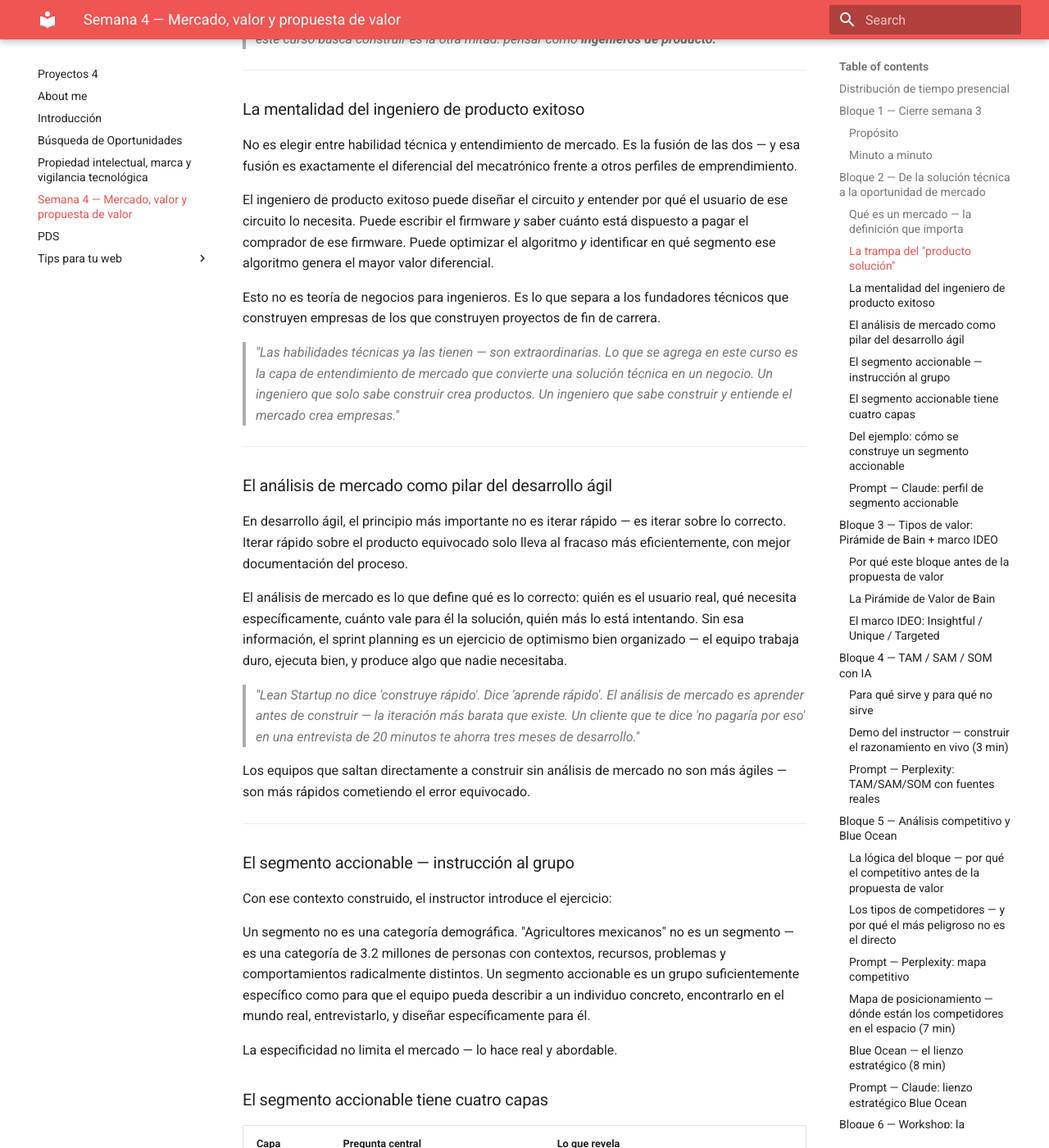
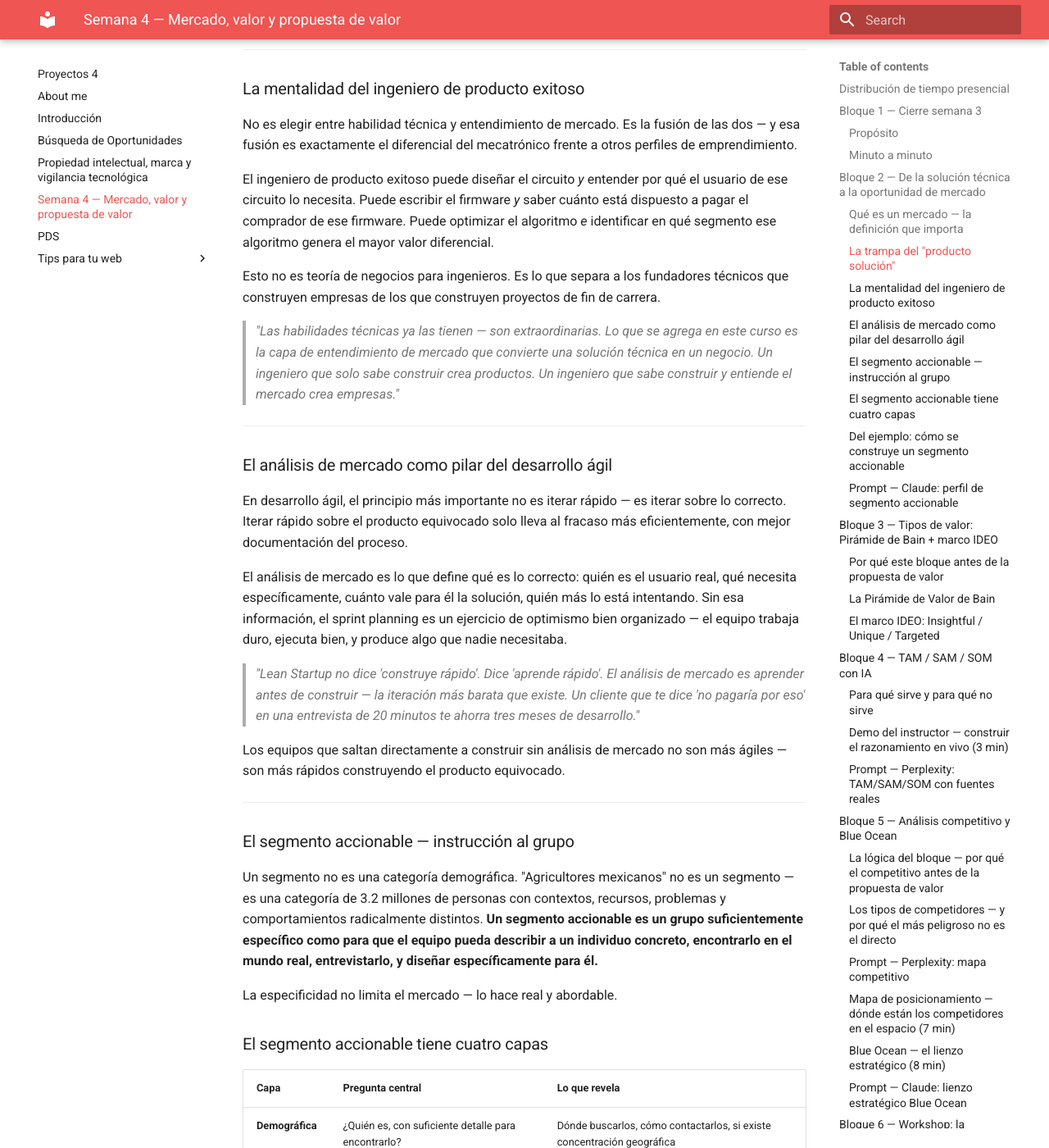
Before and after one commit to Aristarco/Proyectos4, an MkDocs documentation site: the page built from docs/semana4.md, in a window 1280 px wide and 1400 px high, scrolled down 4157 px. Shown: the whole window at 82% size. Built offline with MkDocs 1.6.1 and Material for MkDocs 9.7.7, drawn with Linux system fonts in a browser that asks for light colours; some of the changed text lies outside the part shown.

Commit message:
Update semana4.md

```diff
--- a/docs/semana4.md
+++ b/docs/semana4.md
@@ -109,7 +109,7 @@
 
 > *"Philip Kotler define el mercado como el conjunto de compradores reales y potenciales de un producto o servicio. Esos compradores comparten una necesidad o deseo que puede satisfacerse mediante una relación de intercambio."*
 
-La palabra que el instructor subraya es **compradores** — no usuarios, no personas interesadas, no personas con el problema. Compradores: gente dispuesta a dar algo a cambio de una solución.
+**Compradores: gente dispuesta a dar algo a cambio de una solución.**
 
 Esta distinción no es semántica. Un equipo puede tener miles de usuarios potenciales y cero mercado si nadie está dispuesto a pagar. Y al revés: un mercado pequeño con disposición real de pago puede sostener un negocio perfectamente viable.
 
@@ -137,7 +137,7 @@
 
 No es elegir entre habilidad técnica y entendimiento de mercado. Es la fusión de las dos — y esa fusión es exactamente el diferencial del mecatrónico frente a otros perfiles de emprendimiento.
 
-El ingeniero de producto exitoso puede diseñar el circuito *y* entender por qué el usuario de ese circuito lo necesita. Puede escribir el firmware *y* saber cuánto está dispuesto a pagar el comprador de ese firmware. Puede optimizar el algoritmo *y* identificar en qué segmento ese algoritmo genera el mayor valor diferencial.
+El ingeniero de producto exitoso puede diseñar el circuito *y* entender por qué el usuario de ese circuito lo necesita. Puede escribir el firmware *y* saber cuánto está dispuesto a pagar el comprador de ese firmware. Puede optimizar el algoritmo *e* identificar en qué segmento ese algoritmo genera el mayor valor diferencial.
 
 Esto no es teoría de negocios para ingenieros. Es lo que separa a los fundadores técnicos que construyen empresas de los que construyen proyectos de fin de carrera.
 
@@ -153,15 +153,14 @@
 
 > *"Lean Startup no dice 'construye rápido'. Dice 'aprende rápido'. El análisis de mercado es aprender antes de construir — la iteración más barata que existe. Un cliente que te dice 'no pagaría por eso' en una entrevista de 20 minutos te ahorra tres meses de desarrollo."*
 
-Los equipos que saltan directamente a construir sin análisis de mercado no son más ágiles — son más rápidos cometiendo el error equivocado.
+Los equipos que saltan directamente a construir sin análisis de mercado no son más ágiles — son más rápidos construyendo el producto equivocado.
 
 ---
 
 ### El segmento accionable — instrucción al grupo
 
-Con ese contexto construido, el instructor introduce el ejercicio:
 
-Un segmento no es una categoría demográfica. "Agricultores mexicanos" no es un segmento — es una categoría de 3.2 millones de personas con contextos, recursos, problemas y comportamientos radicalmente distintos. Un segmento accionable es un grupo suficientemente específico como para que el equipo pueda describir a un individuo concreto, encontrarlo en el mundo real, entrevistarlo, y diseñar específicamente para él.
+Un segmento no es una categoría demográfica. "Agricultores mexicanos" no es un segmento — es una categoría de 3.2 millones de personas con contextos, recursos, problemas y comportamientos radicalmente distintos. **Un segmento accionable es un grupo suficientemente específico como para que el equipo pueda describir a un individuo concreto, encontrarlo en el mundo real, entrevistarlo, y diseñar específicamente para él.**
 
 La especificidad no limita el mercado — lo hace real y abordable.
 
@@ -186,50 +185,48 @@
 
 Esa oración describe a una persona que se puede encontrar en la agrotienda de Tehuacán un martes por la mañana, a quien se puede entrevistar en 20 minutos, y para quien se puede diseñar con precisión.
 
-El instructor muestra el perfil completo en las cuatro capas para que el grupo entienda qué nivel de detalle se espera en el ejercicio:
 
 === "Perfil del agricultor de invernadero"
 
-    **CAPA 1 — DEMOGRÁFICA**
+  **CAPA 1 — DEMOGRÁFICA**
     - Productor de jitomate en invernadero · Tehuacán y corredor hacia Izúcar de Matamoros, Puebla
     - 38–55 años · Operación propia o familiar, no corporativa
     - 0.5 a 3 hectáreas · 5–20 jornaleros por temporada
     - Riego por goteo instalado (tiene infraestructura), sin automatización de monitoreo
     - Acceso a smartphone · usa WhatsApp diariamente
 
-    **CAPA 2 — CONDUCTUAL**
+  **CAPA 2 — CONDUCTUAL**
     - Revisa la humedad del suelo caminando el invernadero cada mañana — toca la tierra con la mano o usa tensiómetro analógico si tiene
     - Decide cuándo regar basado en apariencia de la planta y experiencia propia ("se ve seca")
     - Registra el riego en una libreta o de memoria — raramente en app
     - Cuando hay un problema de riego ya visible (planta estresada, fruto deforme) el daño ya ocurrió — interviene tarde
     - Llama a su agrónomo de confianza 1–2 veces por ciclo, no más por costo
 
-    **CAPA 3 — PSICOGRÁFICA**
+  **CAPA 3 — PSICOGRÁFICA**
     - *"Me preocupa llegar al invernadero y ver las plantas marchitas — eso me cuesta dinero que no recupero"*
     - *"No sé si estoy regando bien o me estoy pasando — el jitomate no te dice nada hasta que ya es tarde"*
     - *"No confío en tecnología que no entiendo — si me falla y pierdo una cosecha, ¿quién me responde?"*
     - Lo que lo motivaría a cambiar: ver que otro productor conocido lo usa y le funciona. La referencia entre pares vale más que cualquier demo o folleto.
     - Resistencia real: adopción lenta de nuevas herramientas, desconfianza si el vendedor no conoce el campo
 
-    **CAPA 4 — ECONÓMICA**
+  **CAPA 4 — ECONÓMICA**
     - Valor bruto por ciclo (90 días): $80,000–$250,000 MXN según hectáreas y precio del jitomate
     - Pérdida estimada por estrés hídrico mal gestionado: 10–20% del ciclo = $8,000–$50,000 MXN
     - Gasto actual en asesoría agronómica: $2,000–$5,000 MXN por visita, 1–3 visitas por ciclo
     - Disposición de pago estimada: hasta $800–$1,200 MXN/mes si confía en que funciona
     - Quién decide la compra: el dueño mismo — no hay área de compras, no hay proceso de aprobación
 
-=== "Lo que revela cada capa"
-
-    | Capa | Lo que revela para el diseño del producto |
-    |------|------------------------------------------|
-    | **Demográfica** | El canal de distribución: agrotiendas en Tehuacán, no e-commerce. El idioma: español coloquial del campo, no tecnicismos. |
-    | **Conductual** | El workaround que hay que desplazar: la inspección manual diaria y el tensiómetro analógico. El producto entra exactamente ahí. |
-    | **Psicográfica** | El mensaje que funciona no es "tecnología de punta" — es "ya lo usa tu vecino y le funciona". La referencia entre pares es el canal de adopción. |
-    | **Económica** | $800–$1,200 MXN/mes es sostenible si evita una sola pérdida por estrés hídrico — el ROI se justifica solo. La decisión es rápida si el dueño confía. |
+*"Lo que revela cada capa"*
+| Capa | Lo que revela para el diseño del producto |
+| ------ | ------------------------------------------ |
+| **Demográfica** | El canal de distribución: agrotiendas en Tehuacán, no e-commerce. El idioma: español coloquial del campo, no tecnicismos. |
+| **Conductual** | El workaround que hay que desplazar: la inspección manual diaria y el tensiómetro analógico. El producto entra exactamente ahí. |
+| **Psicográfica** | El mensaje que funciona no es "tecnología de punta" — es "ya lo usa tu vecino y le funciona". La referencia entre pares es el canal de adopción. |
+| **Económica** | $800–$1,200 MXN/mes es sostenible si evita una sola pérdida por estrés hídrico — el ROI se justifica solo. La decisión es rápida si el dueño confía. |
 
 ---
 
-**Instrucción al grupo (8 min):**
+**Ejercicio:**
 
 > *"Construyan el perfil de su segmento en estas cuatro capas usando únicamente lo que saben de sus entrevistas o de evidencia verificable. Si no tienen dato real para alguna capa, márcala explícitamente como hipótesis — no la inventen. Un perfil honesto con huecos es más útil que uno completo con datos fabricados: los huecos dicen exactamente qué investigar la semana que entra."*
 
```
